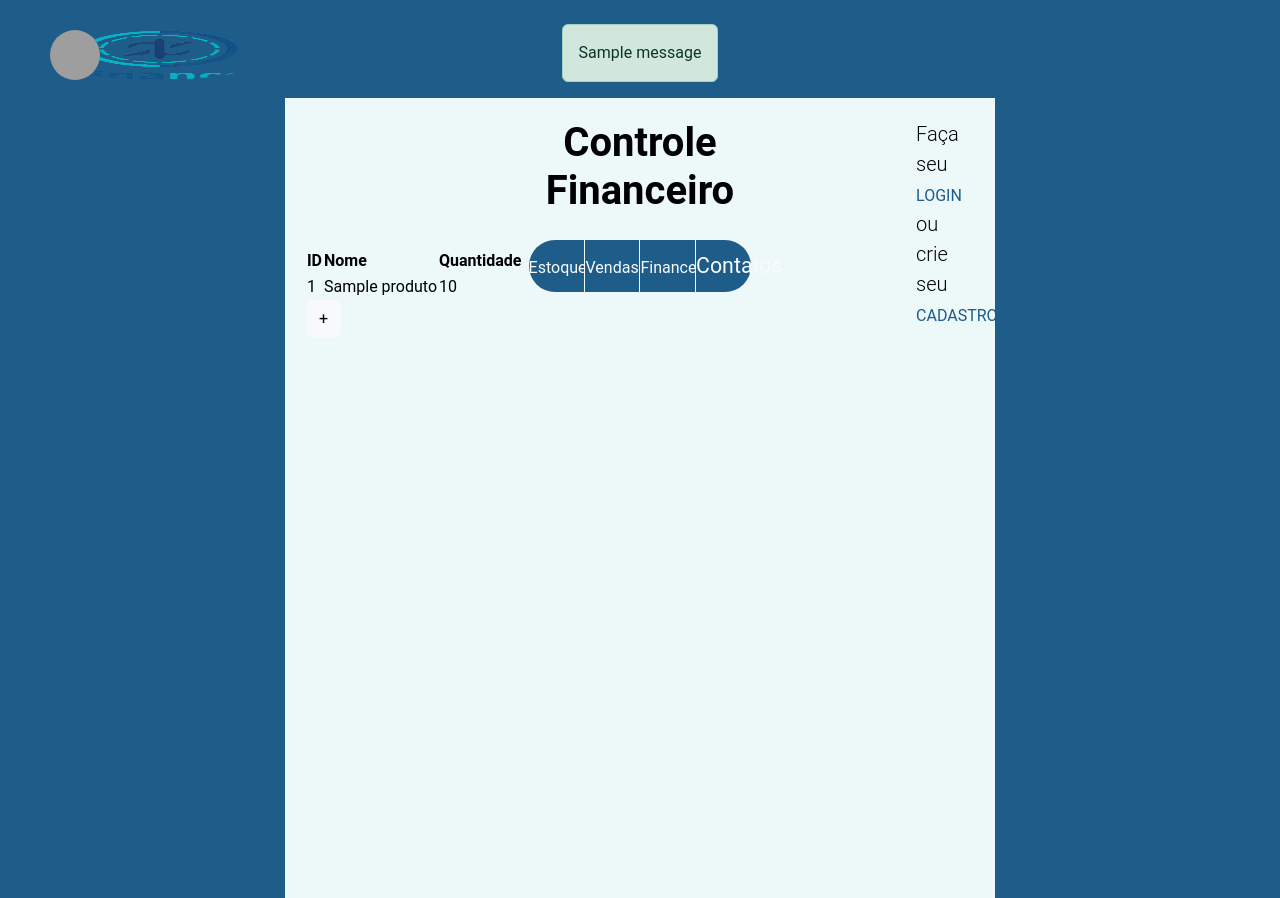
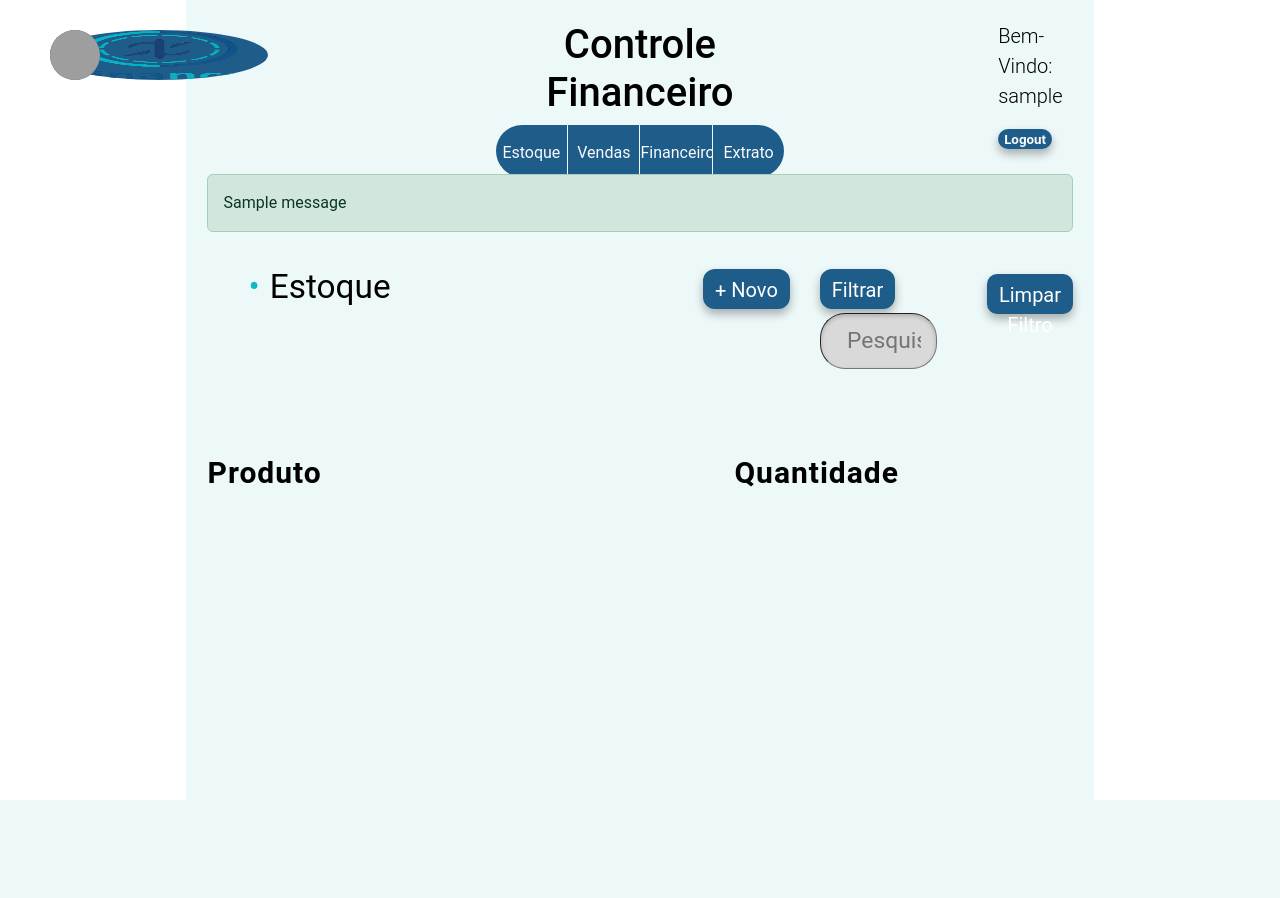
Before and after one commit to PedroAlves05/Finance, a Django app: page /financeiro/estoque/ in a window 1280 px wide. After the commit the page ends 800 px from the top, so only its background shows below. Run offline with Django 5.2, Linux system fonts and the light colour scheme; a user stored in the database is signed in; tables that the repository leaves empty hold one stand-in row (values such as "Sample post"); one stand-in notice (Sample message) is shown; lists and menus that the app fills with data are empty; grey boxes are pictures that could not be loaded.

Commit message:
Começo Estoque

```diff
--- a/financeiro/templates/estoque.html
+++ b/financeiro/templates/estoque.html
@@ -5,18 +5,19 @@
 
     <link rel="stylesheet" href="{% static 'fincaneiro/CSS/css.css' %}" >
     <link rel="stylesheet" href="{% static 'financeiro/CSS/cabecalho.css' %}">
+    <link rel="stylesheet" href="{% static 'financeiro/CSS/modal.css' %}">
+    <link rel="stylesheet" href="{% static 'financeiro/CSS/tabelaEstoque.css' %}">
+    <link href="https://cdn.jsdelivr.net/npm/bootstrap@5.3.3/dist/css/bootstrap.min.css" rel="stylesheet">
+    <script src="https://code.jquery.com/jquery-3.3.1.slim.min.js" integrity="sha384-q8i/X+965DzO0rT7abK41JStQIAqVgRVzpbzo5smXKp4YfRvH+8abtTE1Pi6jizo" crossorigin="anonymous"></script>
+    <script src="https://cdn.jsdelivr.net/npm/popper.js@1.14.7/dist/umd/popper.min.js" integrity="sha384-UO2eT0CpHqdSJQ6hJty5KVphtPhzWj9WO1clHTMGa3JDZwrnQq4sF86dIHNDz0W1" crossorigin="anonymous"></script>
+    <script src="https://cdn.jsdelivr.net/npm/bootstrap@4.3.1/dist/js/bootstrap.min.js" integrity="sha384-JjSmVgyd0p3pXB1rRibZUAYoIIy6OrQ6VrjIEaFf/nJGzIxFDsf4x0xIM+B07jRM" crossorigin="anonymous"></script>
+
 
 {% endblock 'head' %}
 
 
 {% block 'conteudo' %}
 
-    {% if messages %}
-        <br>
-        {% for message in messages %}
-            <div class="alert {{ message.tags }}">{{ message }}</div>
-        {% endfor %}
-    {% endif %}
     <div class="body">
         <header>
             <div class="logo">
@@ -35,7 +36,7 @@
                         <a href="{% url 'relatorio' %}"><span>Financeiro</span></a>
                     </div>
                     <div class="bordaFim">
-                        <span>Contatos</span>
+                        <a href="{%url 'extrato' %}"><span>Extrato</span></a>
                     </div>
                 </nav>
             </div>
@@ -45,29 +46,126 @@
                 <div>
                     <img src="https://w7.pngwing.com/pngs/339/876/png-transparent-login-computer-icons-password-login-black-symbol-subscription-business-model.png" alt="Imagem Login" class="imageLogin">
                 </div>
+                {% if not usuario %}
                 <div class="textoLogin">
-                    <p>Faça seu <strong><a href="../../usuarios/login">LOGIN</a></strong> ou crie seu <strong><a href="../../usuarios/cadastro">CADASTRO</a></strong></p>
+                    <p> <strong><a href="../../usuarios/login">ENTRE</a></strong> ou crie seu <strong><a href="../../usuarios/cadastro">CADASTRO</a></strong></p>
                 </div>
+                {% else %}
+                <div class="textoLogin">
+                    <p>Bem-Vindo: {{usuario}}</p>
+                    <form action="{% url 'logout' %}" method="post">
+                        {% csrf_token %}
+                        <button type="submit">Logout</button>
+                    </form>
+                </div>
+                {% endif %}
             </div>
         </header>
 
+        {% if messages %}
+        <br>
+        {% for message in messages %}
+            <div class="alert {{ message.tags }}">{{ message }}</div>
+        {% endfor %}
+        {% endif %}
+
+        <div class="conteiner">
+            <div>
+                <ul>
+                    <li>Estoque</li>
+                </ul>
+            </div>
+            <div>
+            </div>
+            <div class="add">
+                <div class="novo">
+                        <!-- Button trigger modal -->
+                         <!--class="btn-secundario"-->
+                    <button type="button" class="btn btn-primary" data-toggle="modal" data-target="#exampleModalCenter">+ Novo</button>
+                </div>
+                <div class="filtrar">
+                    <form action="{% url 'estoque' %}" method="POST">{% csrf_token %}
+                        <button  class="btn btn-primary" >Filtrar</button>
+
+                        <input type="text" name="filtrar_produto" placeholder="  Pesquisar...">
+                    </form>
+                </div>
+            </div>
+            <div class="limparFiltro">
+                <a href="{% url 'estoque' %}"> <button class="btn btn-primary" >Limpar Filtro</button></a>
+             </div>
+
+        </div>
+        <div class="tabela">
+            <div>
                 <table>
                     <tr>
-                <th>ID</th>
-                <th>Nome</th>
-                <th>Quantidade</th>
+                        <th scope="col" class="texto">Produto</th>
+                        <th scope="col" class="numero">Quantidade</th>
                     </tr>
-            {% for produto in produtos %}
-                {% if produto.quantidade > 0 %}
+                    {% for venda in vendas %}
                         <tr class="linha-tabela">
-                    <td>{{produto.id}}</td>
-                    <td>{{produto.nome}}</td>
-                    <td>{{produto.quantidade}}</td>
+                            <td class="texto">{{produto.nome}}</td>
+                            <td class="numero">{{venda.quantidade}}</td>
                         </tr>
-                {% endif %}
                     {% endfor %}
                 </table>
-        <a href="{% url "adicionar_estoque" %}" class="btn btn-light">+</a>
+            </div>
+            <div class="botoes">
+
+                <div>
+                    {% for venda in vendas %}
+                        <button>Excluir</button>
+                    {% endfor %}
+                </div>
+                <div>
+                    {% for venda in vendas %}
+                        <button>Modificar</button>
+                    {% endfor %}
+                </div>
+            </div>
+        </div>
+
+        <article>
+            <!-- Modal -->
+            <div class="modal fade" id="exampleModalCenter" tabindex="-1" role="dialog" aria-labelledby="exampleModalCenterTitle" aria-hidden="true">
+                <div class="modal-dialog modal-lg modal-dialog-centered" role="document">
+                <div class="modal-content">
+                    <form action="{% url 'adicionar_vendas' %}" method="POST">{% csrf_token %}
+                        <div class="modal-body">
+                            <div class="entrada">
+                                <div></div>
+                                <div>
+                                    <label for="produtos_estoque">Produtos</label>
+                                    <input type="text" name="produtos"></input>
+                                    <label for="quantidade">Quantidade Vendidade</label>
+                                    <input type="number" name="quantidade"></input>
+                                    <label for="valor">Valor Total</label>
+                                    <input type="number" name="valor" step="any"></input>
+                                </div>
+                                <div></div>
+                            </div>
+                        </div>
+                        <div class="entrada">
+                            <div></div>
+                            <div>
+                                <div>
+                                <div class="rodabotao">
+                                    <div></div>
+                                    <button type="button" class="botao" data-dismiss="modal">Cancelar</button>
+                                    <button class="btn-secundario">Fechar pedido</button>
+                                    <div></div>
+                                </div>
+                                </div>
+                            </div>
+                            <div></div>
+                        </form>
+                    </div>
+                </div>
+                </div>
+            </div>
+        </article>
+
     </div>
 
 {% endblock %}
--- a/financeiro/templates/vendas.html
+++ b/financeiro/templates/vendas.html
@@ -52,7 +52,7 @@
                 </div>
                 {% else %}
                 <div class="textoLogin">
-                    <p>Usuário: {{usuario}}</p>
+                    <p>Bem-Vindo: {{usuario}}</p>
                     <form action="{% url 'logout' %}" method="post">
                         {% csrf_token %}
                         <button type="submit">Logout</button>
@@ -61,13 +61,14 @@
                 {% endif %}
             </div>
         </header>
+
         {% if messages %}
         <br>
         {% for message in messages %}
             <div class="alert {{ message.tags }}">{{ message }}</div>
         {% endfor %}
         {% endif %}
-        <table>
+
         <div class="conteiner">
             <div>
                 <ul>
@@ -98,6 +99,7 @@
              </div>
 
         </div>
+        <table>
 
             <tr>
                 <th scope="col" class="texto">Produto</th>
--- a/financeiro/views.py
+++ b/financeiro/views.py
@@ -11,7 +11,15 @@
     if request.method == "GET":
         usuario = request.user
         produtos = Produtos.objects.filter(usuario=usuario)
-        return render(request, 'estoque.html', {'produtos': produtos, 'usuario': usuario})
+        i = 0
+        usuario1 = str(usuario)
+        for letra in usuario1:
+            if letra == '@':
+                break
+            i += 1
+        nome_usuario = usuario1[0:i]
+
+        return render(request, 'estoque.html', {'produtos': produtos, 'usuario': nome_usuario})
     elif request.method == "POST":
         usuario = request.user
         produto_escolhido = request.POST.get('filtrar_produto')
--- a/templates/static/financeiro/CSS/cabecalho.css
+++ b/templates/static/financeiro/CSS/cabecalho.css
@@ -126,7 +126,7 @@
   font-size: 17.1pt;
 }
 
-.limparFiltro button{
+.limparFiltro button {
   background-color: #1e5c8a !important;
   border: none !important;
   height: auto;
@@ -134,16 +134,31 @@
   font-size: 20pt;
   border-radius: 10px !important;
 }
-.bordaInicio, .bordaMeio, .bordaFim, button{
+.bordaInicio,
+.bordaMeio,
+.bordaFim,
+button {
   background-color: #1e5c8a !important;
 }
 
-.bordaInicio:hover, .bordaMeio:hover, .bordaFim:hover, button:hover{
+.bordaInicio:hover,
+.bordaMeio:hover,
+.bordaFim:hover,
+button:hover {
   background-color: #17496e !important;
 }
 
-.conteiner button{
+.conteiner button {
   height: 40px;
   width: auto;
   font-size: 15pt;
 }
+
+.textoLogin button {
+  height: 20px;
+  width: auto;
+  font-size: 10pt;
+  color: #fafbfc;
+  border: none;
+  border-radius: 10px;
+}
--- /dev/null
+++ b/templates/static/financeiro/CSS/tabelaEstoque.css
@@ -0,0 +1,30 @@
+table {
+  margin-top: 30px;
+  border-collapse: collapse;
+  font-size: 20pt;
+  margin-left: auto;
+  margin-right: auto;
+  letter-spacing: 1px;
+  width: 100%;
+}
+th {
+  font-size: 22.5pt;
+}
+td {
+  min-width: 300px;
+}
+.texto {
+  text-align: left;
+}
+.numero {
+  text-align: right;
+}
+
+tbody > tr:nth-of-type(even) {
+  background-color: rgb(181, 240, 241);
+}
+
+.tabela {
+  display: grid;
+  grid-template-columns: 80% 20%;
+}
```
Also changed, not shown: templates/static/financeiro/CSS/estoque.css (added, +25 -0 lines). Lines whose indentation alone changed are shown as unchanged.
